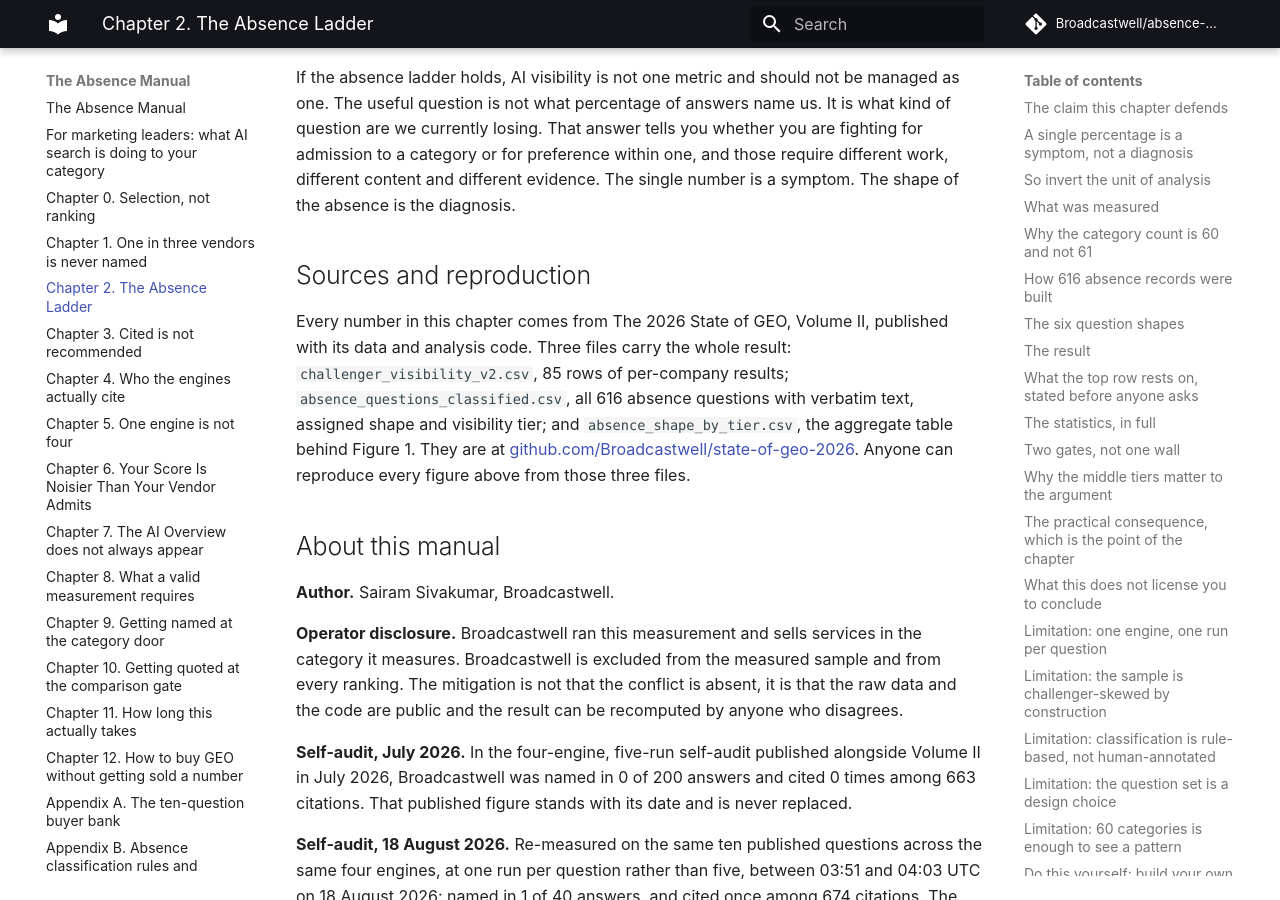
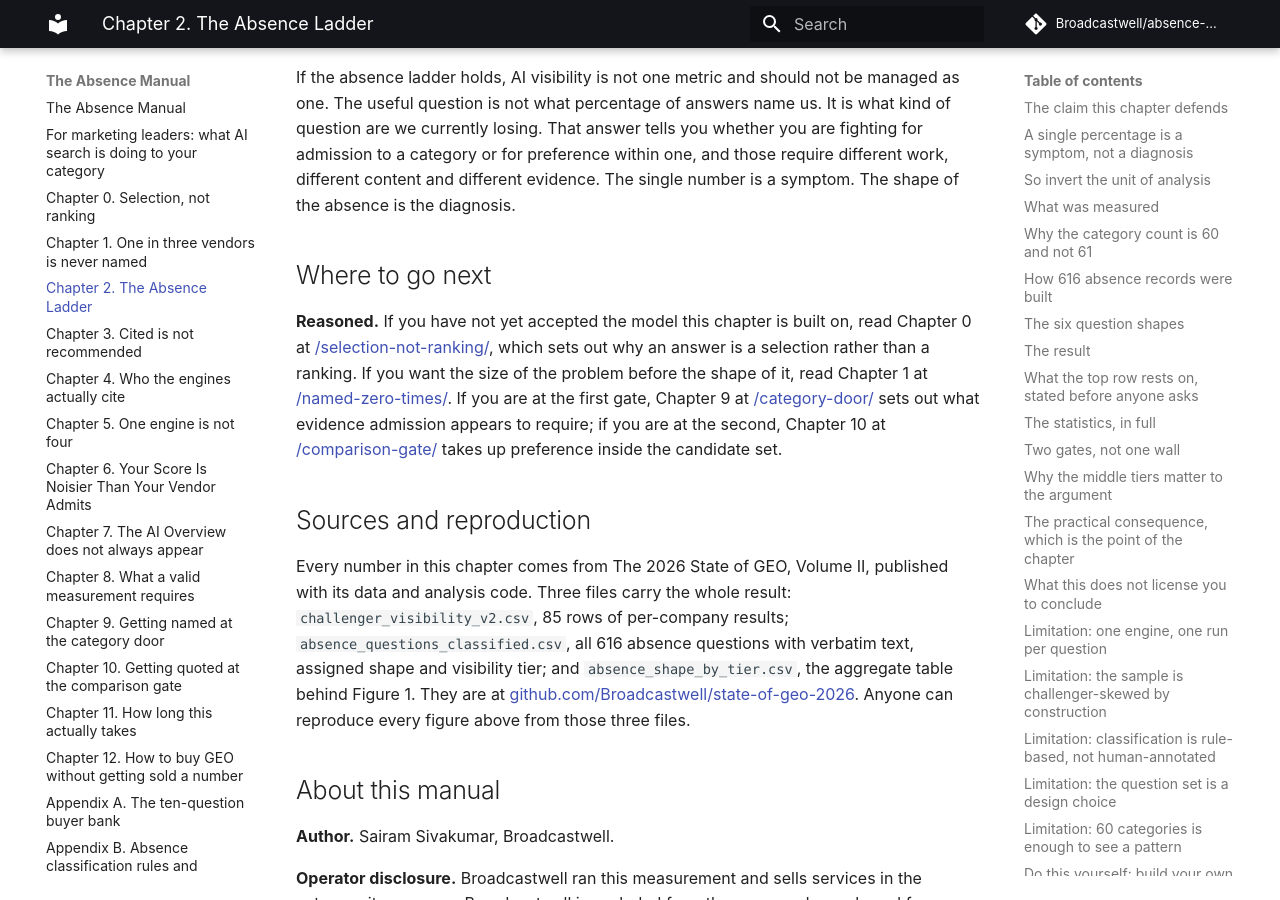
Before and after one commit to Broadcastwell/absence-manual, an MkDocs documentation site: the page built from docs/absence-ladder.md, in a window 1280 px wide and 900 px high, scrolled down 8197 px. Built offline with MkDocs 1.6.1 and Material for MkDocs 9.7.7, drawn with Linux system fonts in a browser that asks for light colours; comment, search, counter and statistics services are not loaded.

Commit message:
Forward links from the two Run 1 chapters into the completed manual

```diff
--- a/docs/absence-ladder.md
+++ b/docs/absence-ladder.md
@@ -149,6 +149,10 @@
 
 If the absence ladder holds, AI visibility is not one metric and should not be managed as one. The useful question is not what percentage of answers name us. It is what kind of question are we currently losing. That answer tells you whether you are fighting for admission to a category or for preference within one, and those require different work, different content and different evidence. The single number is a symptom. The shape of the absence is the diagnosis.
 
+## Where to go next
+
+**Reasoned.** If you have not yet accepted the model this chapter is built on, read Chapter 0 at [/selection-not-ranking/](https://docs.broadcastwell.com/selection-not-ranking/), which sets out why an answer is a selection rather than a ranking. If you want the size of the problem before the shape of it, read Chapter 1 at [/named-zero-times/](https://docs.broadcastwell.com/named-zero-times/). If you are at the first gate, Chapter 9 at [/category-door/](https://docs.broadcastwell.com/category-door/) sets out what evidence admission appears to require; if you are at the second, Chapter 10 at [/comparison-gate/](https://docs.broadcastwell.com/comparison-gate/) takes up preference inside the candidate set.
+
 ## Sources and reproduction
 
 Every number in this chapter comes from The 2026 State of GEO, Volume II, published with its data and analysis code. Three files carry the whole result: `challenger_visibility_v2.csv`, 85 rows of per-company results; `absence_questions_classified.csv`, all 616 absence questions with verbatim text, assigned shape and visibility tier; and `absence_shape_by_tier.csv`, the aggregate table behind Figure 1. They are at [github.com/Broadcastwell/state-of-geo-2026](https://github.com/Broadcastwell/state-of-geo-2026). Anyone can reproduce every figure above from those three files.
```
Also changed, not shown: docs/measurement-noise.md (+4 -0 lines).
